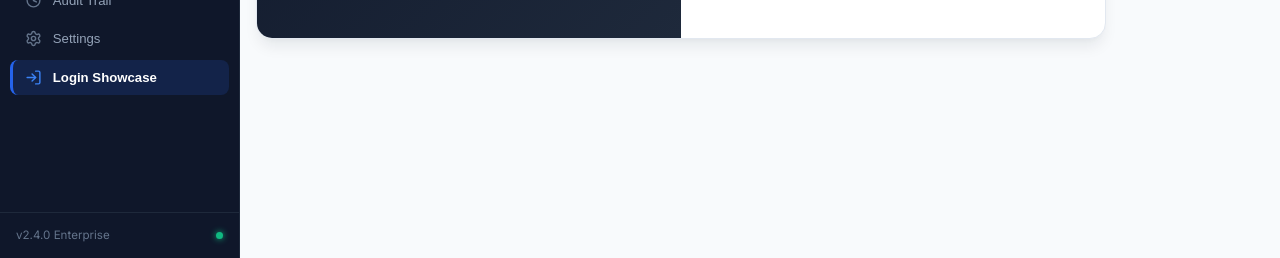
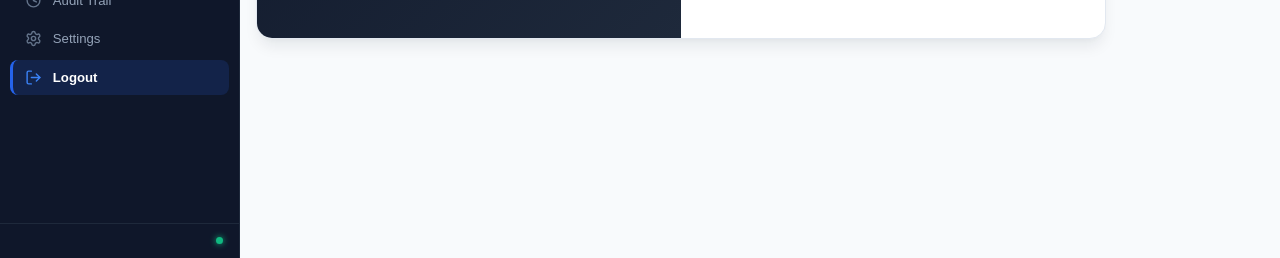
Before and after one commit to sakishnu50/Tender_Association, a React (Vite) app: page /login in a window 1280 px wide. Shown: the part 542-800 px from the top of the page. Built offline with nearby package versions, Linux system fonts and the light colour scheme.

Commit message:
Update dashboard: Change 'Login Showcase' to 'Logout' and remove version display

```diff
--- a/src/components/Sidebar.jsx
+++ b/src/components/Sidebar.jsx
@@ -12,10 +12,11 @@ import {
   UserCheck,
   History,
   Settings,
-  LogIn,
+  LogOut,
   BadgeCheck,
   ShieldCheck
 } from 'lucide-react';
+import { useAuth } from '../context/AuthContext';
 
 const navSections = [
   {
@@ -43,7 +44,7 @@ const navSections = [
       { id: 'users', label: 'Users & Roles', icon: UserCheck, path: '/users' },
       { id: 'audit', label: 'Audit Trail', icon: History, path: '/audit' },
       { id: 'settings', label: 'Settings', icon: Settings, path: '/settings' },
-      { id: 'login', label: 'Login Showcase', icon: LogIn, path: '/login' }
+      { id: 'login', label: 'Logout', icon: LogOut, path: '/login' }
     ]
   }
 ];
@@ -62,7 +63,14 @@ export default function Sidebar({ activeTab, setActiveTab }) {
     }
   }, [location.pathname, activeTab, setActiveTab]);
 
+  const auth = useAuth();
+
   const handleNavClick = (item) => {
+    if (item.id === 'login' || item.path === '/login') {
+      if (auth?.logout) {
+        auth.logout();
+      }
+    }
     setActiveTab(item.id);
     navigate(item.path);
   };
@@ -159,7 +167,7 @@ export default function Sidebar({ activeTab, setActiveTab }) {
         ))}
       </nav>
 
-      {/* Footer Branding */}
+      {/* Footer Status */}
       <div style={{
         padding: '0.85rem 1rem',
         borderTop: '1px solid var(--sidebar-border)',
@@ -167,9 +175,8 @@ export default function Sidebar({ activeTab, setActiveTab }) {
         color: '#64748B',
         display: 'flex',
         alignItems: 'center',
-        justifyContent: 'space-between'
+        justifyContent: 'flex-end'
       }}>
-        <span>v2.4.0 Enterprise</span>
         <span style={{
           width: '7px',
           height: '7px',
```
